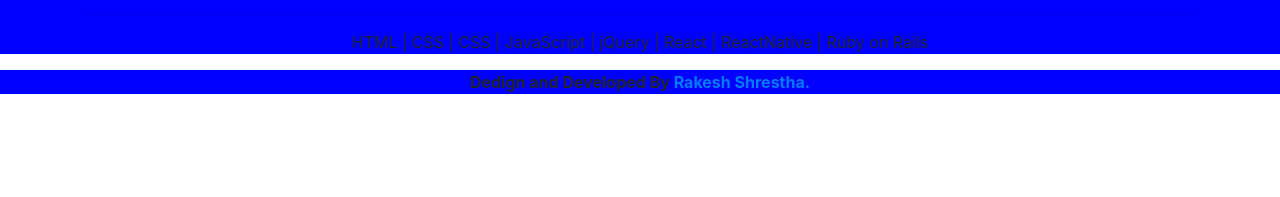
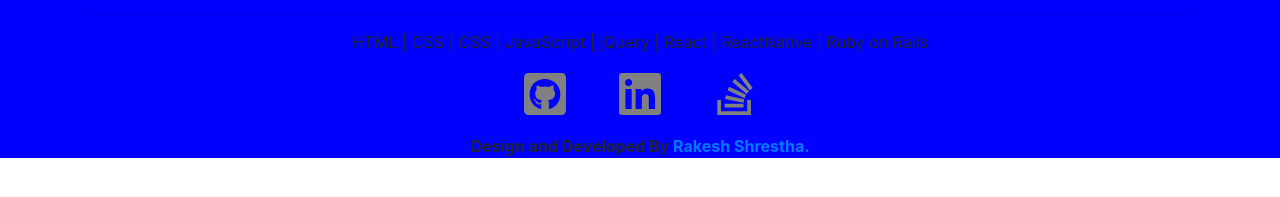
Before and after one commit to RakeshStha/React-Portfolio-B, a React (Create React App) app: page / in a window 1280 px wide. Shown: the part 403-600 px from the top of the page. Built offline with nearby package versions, Linux system fonts and the light colour scheme.

Commit message:
fourth commit

```diff
--- a/package.json
+++ b/package.json
@@ -12,6 +12,7 @@
     "react": "^17.0.1",
     "react-bootstrap": "^1.4.0",
     "react-dom": "^17.0.1",
+    "react-icons": "^4.1.0",
     "react-router-dom": "^5.2.0",
     "react-scripts": "4.0.1",
     "style-component": "0.0.1",
--- a/public/index.html
+++ b/public/index.html
@@ -34,7 +34,7 @@
   </head>
   <body>
     <noscript>You need to enable JavaScript to run this app.</noscript>
-    <div id="root"></div>
+    <div id="root" style="background-color:blue;"></div>
     <!--
       This HTML file is a template.
       If you open it directly in the browser, you will see an empty page.
--- a/src/components/HomeComponent.js
+++ b/src/components/HomeComponent.js
@@ -1,33 +1,39 @@
 import React from 'react'
-import { Container, } from 'react-bootstrap';
-import { FontAwesomeIcon } from '@fortawesome/react-fontawesome'
+import { Container, Row, Col } from 'react-bootstrap';
+import { IconContext } from 'react-icons';
+import { FaGithubSquare, FaLinkedin, FaStackOverflow } from "react-icons/fa";
 import styled from 'styled-components';
 
 
 const Styles = styled.div`
-background-color:blue;
+margin:auto;
 `
 function Home(){
     return(
         <Styles>
             <Container>
                 <div className="text-center">
-                    <p><img src="https://encrypted-tbn0.gstatic.com/images?q=tbn:ANd9GcSz5WdXGof9-myjMjjvhv4wO-caGJ217YKYTQ&usqp=CAU" height='200px'
+                        <p><img src="https://encrypted-tbn0.gstatic.com/images?q=tbn:ANd9GcSz5WdXGof9-myjMjjvhv4wO-caGJ217YKYTQ&usqp=CAU" height='200px'
                         width='200px' className="mt-5"/></p>
                         <h2><b>Rakesh Shrestha</b></h2>
                         <h3>Full Stack Web Developer</h3>
 
                         <hr></hr>
                         <p>
-                        HTML | CSS | CSS | JavaScript | jQuery | React | ReactNative | Ruby on Rails<br>
-                        </br>
-                        <FontAwesomeIcon icon="user" />
-                        <FontAwesomeIcon icon="user" />
-                        <FontAwesomeIcon icon="user"/>
+                        HTML | CSS | CSS | JavaScript | jQuery | React | ReactNative | Ruby on Rails
                         </p>
-
+                       <p >
+                           <IconContext.Provider value={{ color:'grey', size:'3rem' }} >
+                                <Row className="justify-content-md-center">
+                                    <Col xs lg="1"><FaGithubSquare /></Col>
+                                    <Col xs lg="1"><FaLinkedin /></Col>
+                                    <Col xs lg="1"><FaStackOverflow /></Col>
+                                </Row>
+                           </IconContext.Provider>
+                        </p>
                 </div>
             </Container>
+
         </Styles>
     )
 }
--- a/src/components/main/FooterComponent.js
+++ b/src/components/main/FooterComponent.js
@@ -3,14 +3,14 @@ import styled from 'styled-components';
 
 
 const Styles = styled.div`
-background-color:blue;
+margin:auto;
 `
 
 function Footer(){
     return(
         <Styles>
         <div className="text-center">
-            <p><b>Dedign and Developed By <a href="https://www.shrestharakesh.com.np">Rakesh Shrestha.</a></b></p>
+            <p><b>Design and Developed By <a href="https://www.shrestharakesh.com.np">Rakesh Shrestha.</a></b></p>
         </div>
         </Styles>
     )
```
Also changed, not shown: 1 other file (tests, documents, lock files or other folders).
